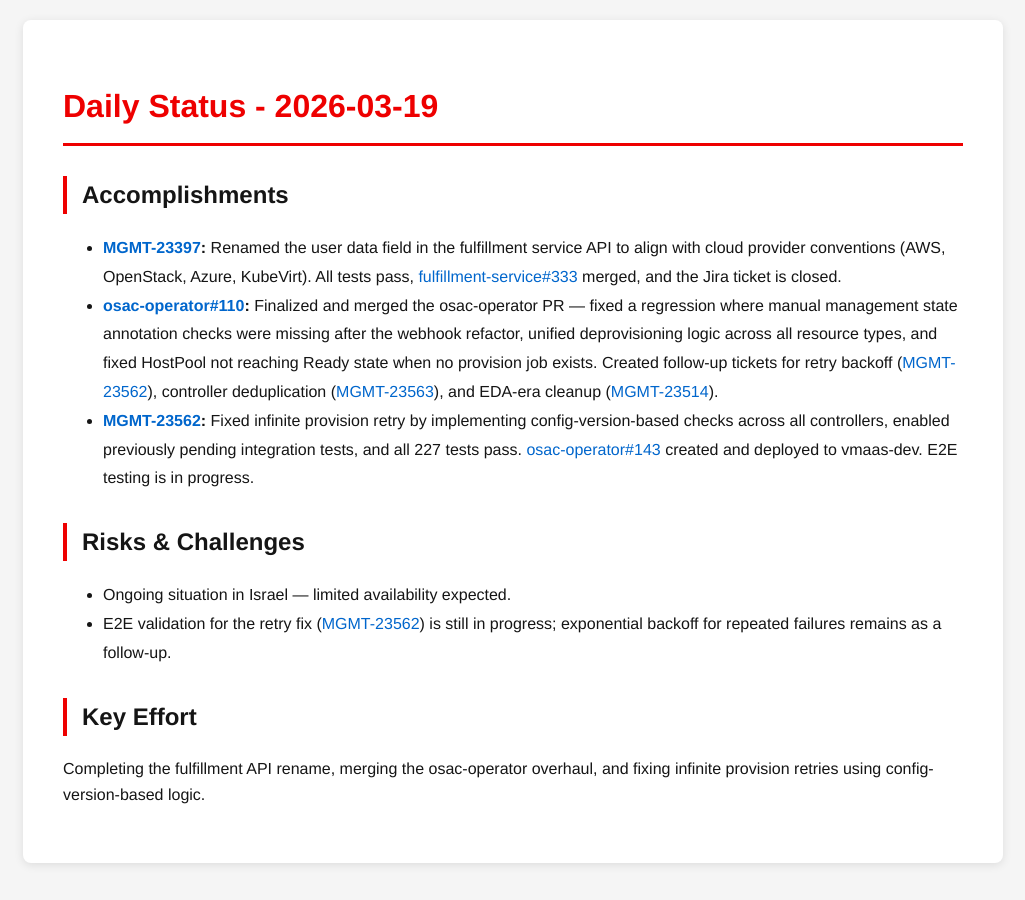
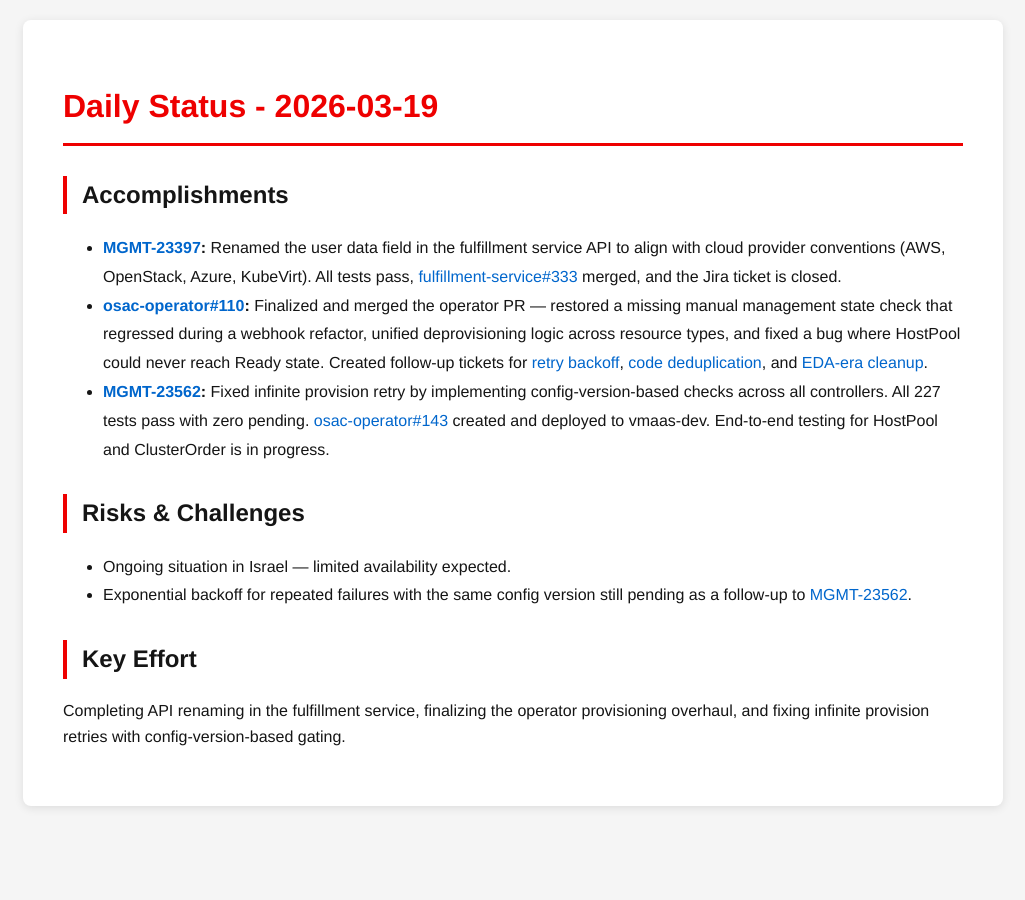
Before and after one commit to tzvatot/daily-status, a Jekyll site: the page built from 2026-03-19.md, in a window 1280 px wide. Shown: the whole page, without its empty margins (127-1152 px from the left). Built offline with Jekyll 4.4.1, drawn with Linux system fonts in a browser that asks for light colours.

Commit message:
Daily status update - 2026-03-19

```diff
--- a/2026-03-19.md
+++ b/2026-03-19.md
@@ -7,16 +7,13 @@ date: 2026-03-19
 # Daily Status - 2026-03-19
 
 ## Accomplishments
-
 - **[MGMT-23397](https://issues.redhat.com/browse/MGMT-23397):** Renamed the user data field in the fulfillment service API to align with cloud provider conventions (AWS, OpenStack, Azure, KubeVirt). All tests pass, [fulfillment-service#333](https://github.com/osac-project/fulfillment-service/pull/333) merged, and the Jira ticket is closed.
-- **[osac-operator#110](https://github.com/osac-project/osac-operator/pull/110):** Finalized and merged the osac-operator PR — fixed a regression where manual management state annotation checks were missing after the webhook refactor, unified deprovisioning logic across all resource types, and fixed HostPool not reaching Ready state when no provision job exists. Created follow-up tickets for retry backoff ([MGMT-23562](https://issues.redhat.com/browse/MGMT-23562)), controller deduplication ([MGMT-23563](https://issues.redhat.com/browse/MGMT-23563)), and EDA-era cleanup ([MGMT-23514](https://issues.redhat.com/browse/MGMT-23514)).
-- **[MGMT-23562](https://issues.redhat.com/browse/MGMT-23562):** Fixed infinite provision retry by implementing config-version-based checks across all controllers, enabled previously pending integration tests, and all 227 tests pass. [osac-operator#143](https://github.com/osac-project/osac-operator/pull/143) created and deployed to vmaas-dev. E2E testing is in progress.
+- **[osac-operator#110](https://github.com/osac-project/osac-operator/pull/110):** Finalized and merged the operator PR — restored a missing manual management state check that regressed during a webhook refactor, unified deprovisioning logic across resource types, and fixed a bug where HostPool could never reach Ready state. Created follow-up tickets for [retry backoff](https://issues.redhat.com/browse/MGMT-23562), [code deduplication](https://issues.redhat.com/browse/MGMT-23563), and [EDA-era cleanup](https://issues.redhat.com/browse/MGMT-23514).
+- **[MGMT-23562](https://issues.redhat.com/browse/MGMT-23562):** Fixed infinite provision retry by implementing config-version-based checks across all controllers. All 227 tests pass with zero pending. [osac-operator#143](https://github.com/osac-project/osac-operator/pull/143) created and deployed to vmaas-dev. End-to-end testing for HostPool and ClusterOrder is in progress.
 
 ## Risks & Challenges
-
 - Ongoing situation in Israel — limited availability expected.
-- E2E validation for the retry fix ([MGMT-23562](https://issues.redhat.com/browse/MGMT-23562)) is still in progress; exponential backoff for repeated failures remains as a follow-up.
+- Exponential backoff for repeated failures with the same config version still pending as a follow-up to [MGMT-23562](https://issues.redhat.com/browse/MGMT-23562).
 
 ## Key Effort
-
-Completing the fulfillment API rename, merging the osac-operator overhaul, and fixing infinite provision retries using config-version-based logic.
+Completing API renaming in the fulfillment service, finalizing the operator provisioning overhaul, and fixing infinite provision retries with config-version-based gating.
```
